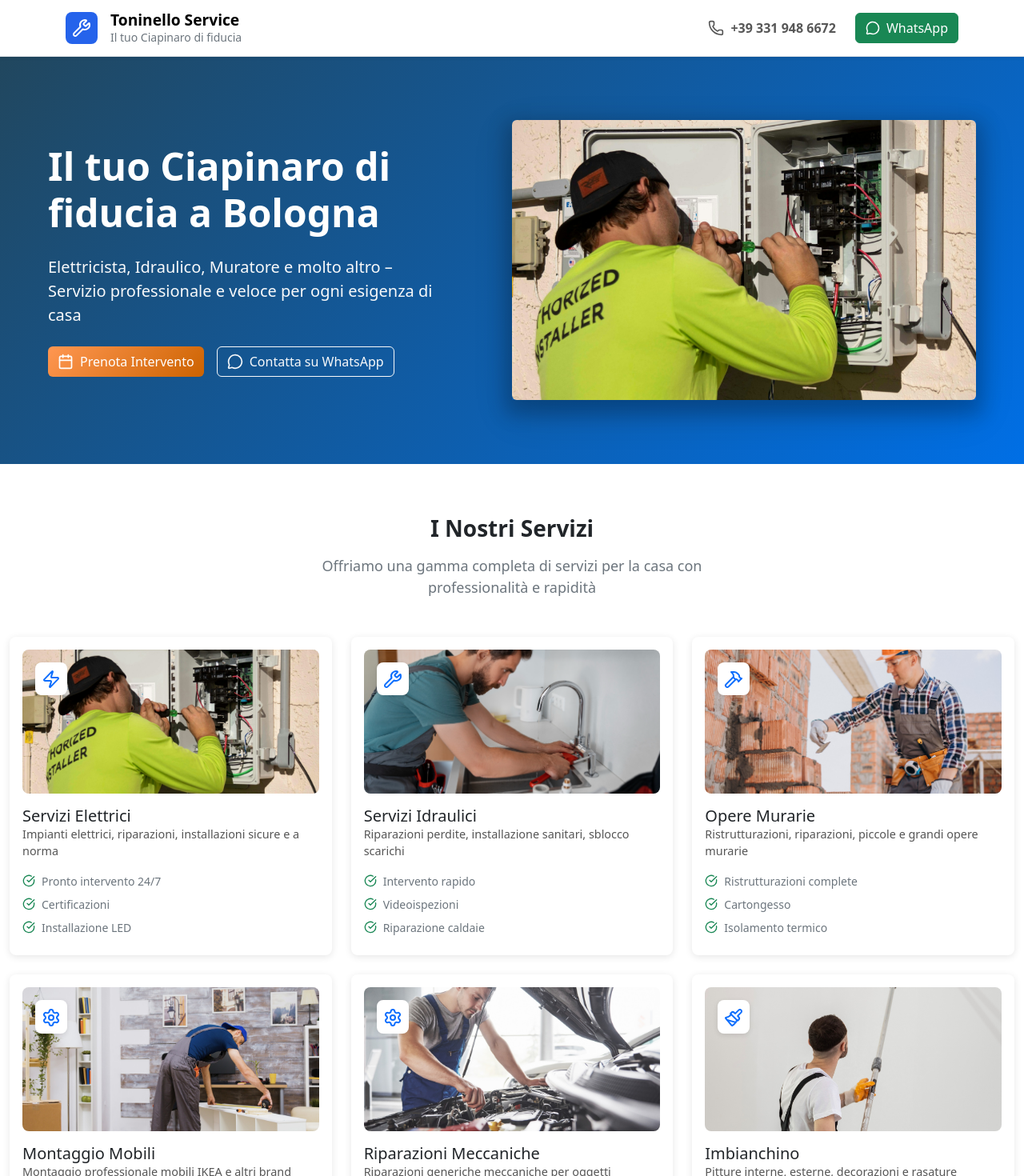
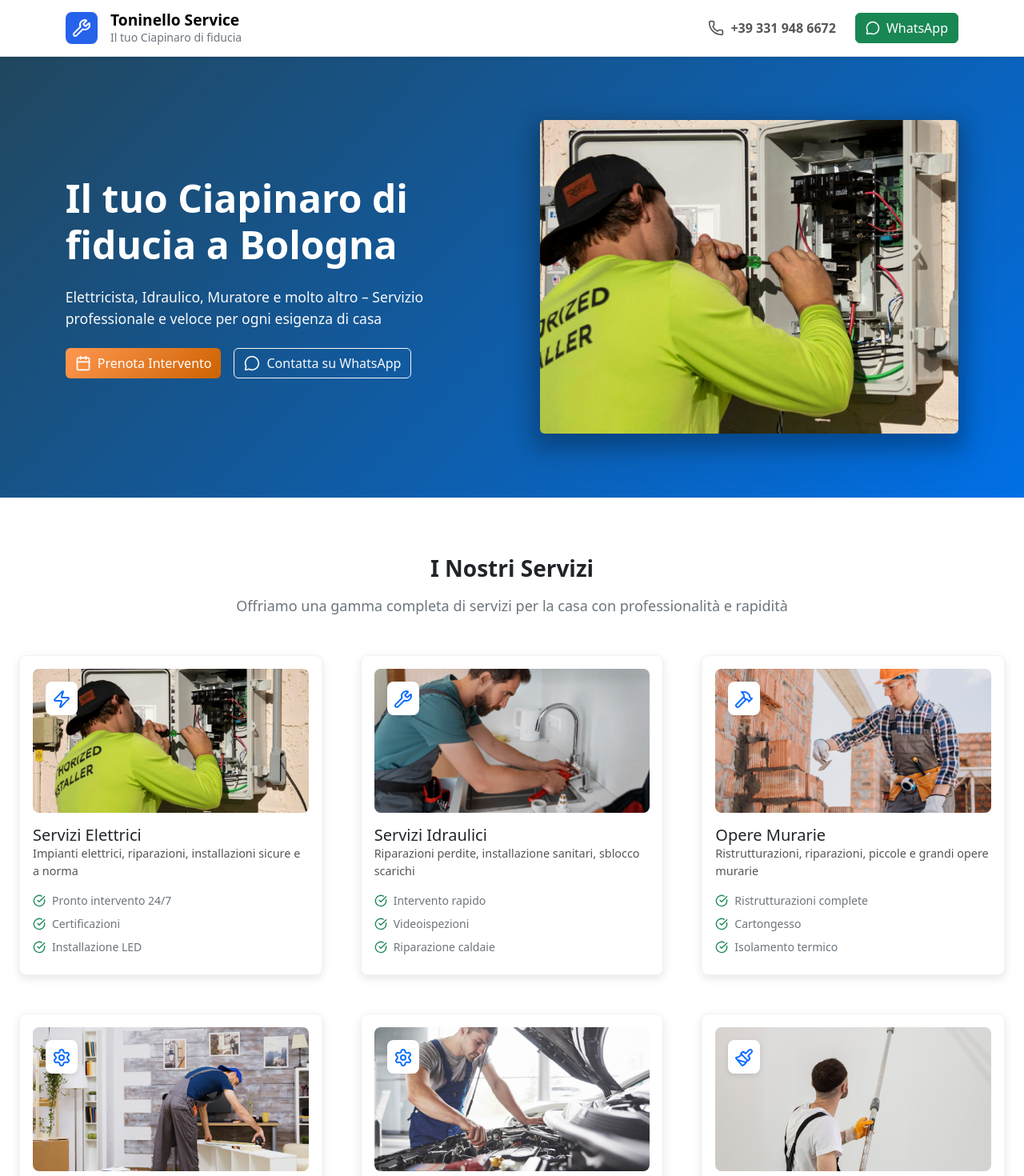
Before and after one commit to ToniBlaze/ToninelloService_FE, a React (Create React App) app: page / in a window 1280 px wide. Shown: the top 1470 px of the page at 80% size. Built offline with nearby package versions, Linux system fonts and the light colour scheme.

Commit message:
service-section ok

```diff
--- a/src/components/HeroSection.jsx
+++ b/src/components/HeroSection.jsx
@@ -8,14 +8,14 @@ export function HeroSection() {
   return (
     <section id="hero_ctn" className="hero-gradient text-white">
       <Container fluid>
-        <div className="d-flex flex-wrap align-items-center justify-content-md-between justify-content-center mx-2 mx-md-5">
+        <div className="d-flex flex-wrap align-items-center justify-content-md-evenly justify-content-center">
 
           {/* Testo a sinistra */}
-          <Col xs={10} md={6} lg={5} className="mb-4 mb-md-0 animate-fade-in mb-5 mb-md-0 pe-3 pe-md-0">
+          <Col xs={10} md={5} lg={5} className="mb-4 mb-md-0 animate-fade-in mb-5 mb-md-0 pe-3 pe-md-0">
             <h2 className="display-5 fw-bold mb-4">
               Il tuo Ciapinaro di fiducia a Bologna
             </h2>
-            <p className="fs-5 mb-4 text-light">
+            <p className="mb-4 text-light hero-subtitle">
               Elettricista, Idraulico, Muratore e molto altro – Servizio
               professionale e veloce per ogni esigenza di casa
             </p>
@@ -32,7 +32,7 @@ export function HeroSection() {
           </Col>
 
           {/* Immagine a destra */}
-          <Col id="hero_image_ctn" xs={10} md={6} className="animate-slide-up">
+          <Col id="hero_image_ctn" xs={10} md={5} lg={5} className="animate-slide-up">
             <img
               id="hero_image"
               src={elettricistaImg}
--- a/src/components/ServiceSection.jsx
+++ b/src/components/ServiceSection.jsx
@@ -12,16 +12,20 @@ export function ServicesSection() {
   return (
     <section className="section-padding">
       <Container fluid>
-        <div className="text-center mb-5">
+
+        {/* Titolo e sottotitolo */}
+        <div className="text-center mb-5 pt-2">
           <h3 className="services-title">I Nostri Servizi</h3>
           <p className="services-subtitle">
             Offriamo una gamma completa di servizi per la casa con professionalità e rapidità
           </p>
         </div>
+
+        {/* Card servizi */}
         <Row>
           {services.map((service) => (
-            <Col key={service.id} md={6} lg={4} className="mb-4">
-              <Card className="service-card h-100">
+            <Col key={service.id} md={6} lg={4} className="mb-5 px-4 px-xxl-5 card-col">
+              <div className="custom-shadow-card service-card h-100">
                 {/* Immagine + icona in overlay */}
                 <div className="position-relative">
                   <img
@@ -49,10 +53,11 @@ export function ServicesSection() {
                     ))}
                   </div>
                 </CardContent>
-              </Card>
+              </div>
             </Col>
           ))}
         </Row>
+
       </Container>
     </section>
   );
--- a/src/style/hero.css
+++ b/src/style/hero.css
@@ -16,10 +16,15 @@
 }
 
 #hero_image {
-  height: 350px;
   width: 100%;
-  object-fit: "cover";
+  aspect-ratio: 4 / 3;
+  object-fit: cover;
 }
+
+.hero-subtitle {
+  font-size: 1.1rem;
+}
+
 
 #book_appointment_btn {
   background: linear-gradient(135deg, hsla(24, 100%, 66%, 1) 0%, hsla(29, 100%, 40%, 1) 100%);
@@ -71,4 +76,8 @@
     padding-top: 40px;
     padding-bottom: 40px;
   }
+
+  .hero-subtitle {
+    font-size: 1rem;
+  }
 }
--- a/src/style/serviceSection.css
+++ b/src/style/serviceSection.css
@@ -11,15 +11,27 @@
 .services-subtitle {
   font-size: 1.125rem;
   color: #6c757d; /* text-gray-600 */
-  max-width: 600px;
-  margin: 0 auto;
+  text-align: center;
 }
 
 .service-card {
-  border: 1px solid #e9ecef;
+  border: 1px solid #f3f3f3;
   border-radius: 0.75rem;
-  box-shadow: rgba(100, 100, 111, 0.2) 0px 7px 29px 0px;
+  background: white;
+  border-radius: 8px;
+  padding: 1rem;
 }
+
+.custom-shadow-card {
+  box-shadow: rgba(0, 0, 0, 0.1) 0px 4px 12px;
+  transition: transform 0.3s ease, box-shadow 0.3s ease;
+}
+
+.custom-shadow-card:hover {
+  transform: scale(1.03);
+  box-shadow: rgba(0, 0, 0, 0.15) 0px 10px 28px;
+}
+
 
 .service-img {
   width: 100%;
```
